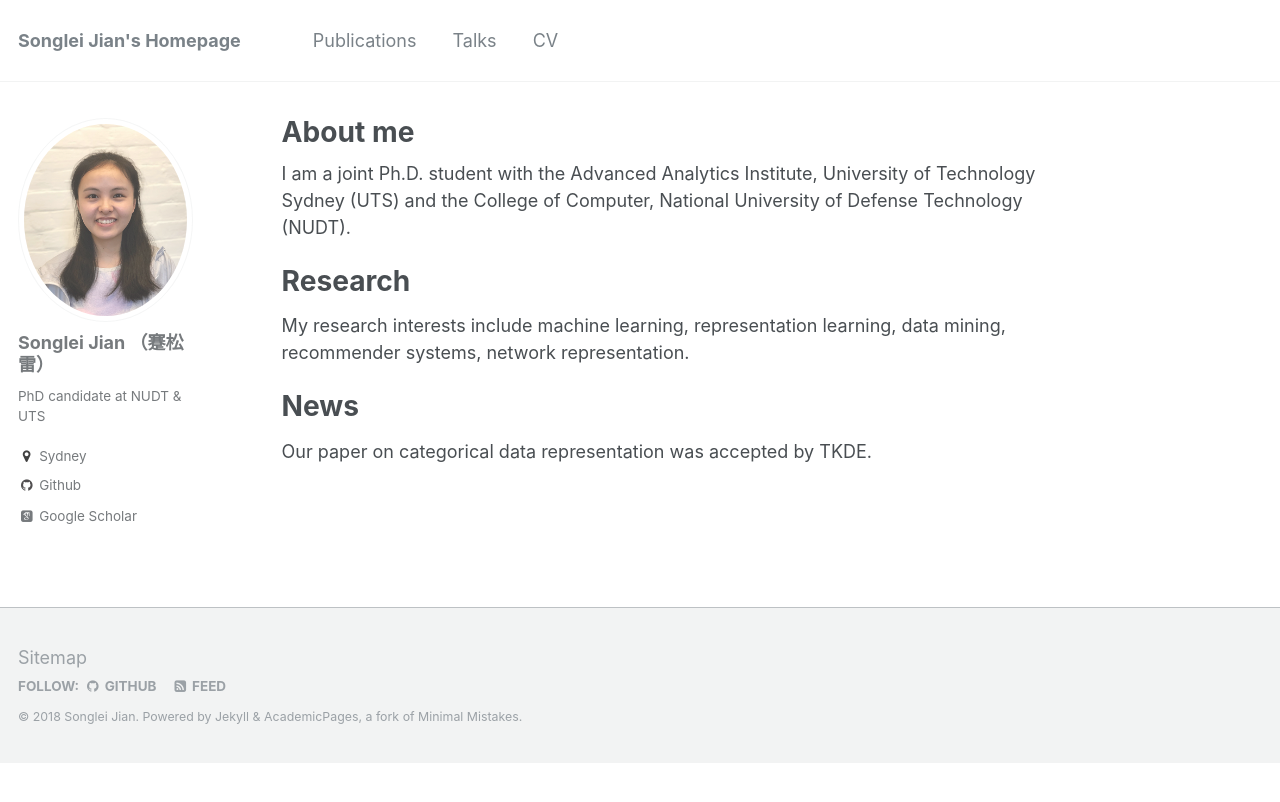
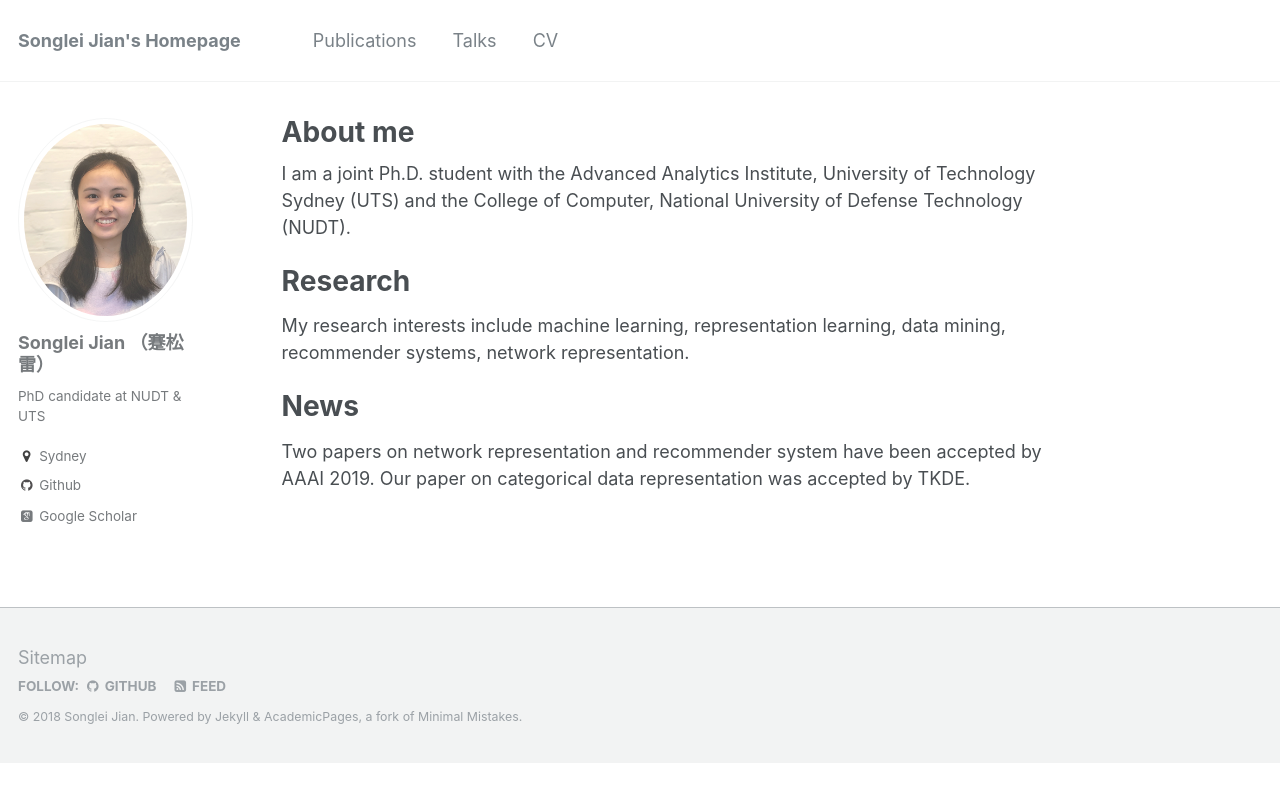
Before and after one commit to jiansonglei/jiansonglei.github.io, a Jekyll site: the page built from _pages/about.md, in a window 1280 px wide. Shown: the top 802 px of the page. Built offline with Jekyll 4.4.1, drawn with Linux system fonts in a browser that asks for light colours; some web fonts are replaced.

Commit message:
add news

```diff
--- a/_pages/about.md
+++ b/_pages/about.md
@@ -17,4 +17,5 @@ My research interests include machine learning, representation learning, data mi
 
 News
 ====
+Two papers on network representation and recommender system have been accepted by AAAI 2019.
 Our paper on categorical data representation was accepted by TKDE.
```
Also changed, not shown: 1 other file.
